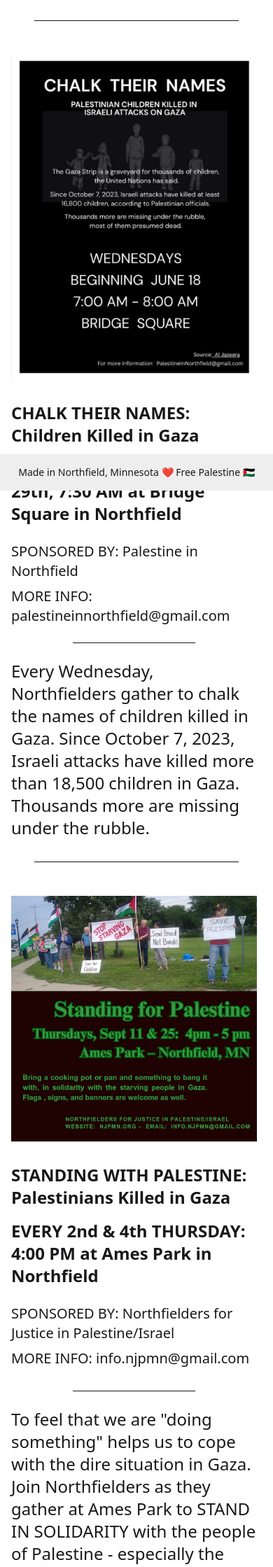
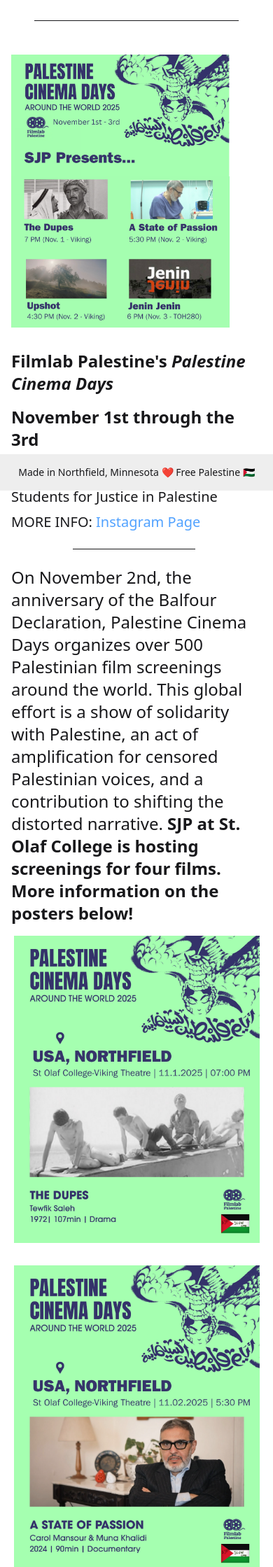
Before and after one commit to VictoryMa8/palestine-in-northfield, a Django app: page /events/ in a window 390 px wide. Shown: the part 143-2382 px from the top of the page at 70% size. Run offline with Django 5.2, Linux system fonts and the light colour scheme.

Commit message:
SJP posters

```diff
--- a/frontend/static/assets/styles/output.css
+++ b/frontend/static/assets/styles/output.css
@@ -13,7 +13,9 @@
     --color-green-800: oklch(44.8% 0.119 151.328);
     --color-green-900: oklch(39.3% 0.095 152.535);
     --color-blue-300: oklch(80.9% 0.105 251.813);
+    --color-blue-400: oklch(70.7% 0.165 254.624);
     --color-blue-500: oklch(62.3% 0.214 259.815);
+    --color-blue-800: oklch(42.4% 0.199 265.638);
     --color-gray-600: oklch(44.6% 0.03 256.802);
     --color-gray-700: oklch(37.3% 0.034 259.733);
     --color-gray-800: oklch(27.8% 0.033 256.848);
@@ -1032,6 +1034,9 @@
   .m-4 {
     margin: calc(var(--spacing) * 4);
   }
+  .m-auto {
+    margin: auto;
+  }
   .mx-2 {
     margin-inline: calc(var(--spacing) * 2);
   }
@@ -1260,6 +1265,9 @@
   .w-5 {
     width: calc(var(--spacing) * 5);
   }
+  .w-8\/10 {
+    width: calc(8/10 * 100%);
+  }
   .w-9\/10 {
     width: calc(9/10 * 100%);
   }
@@ -1426,6 +1434,9 @@
   }
   .text-base-content {
     color: var(--color-base-content);
+  }
+  .text-blue-400 {
+    color: var(--color-blue-400);
   }
   .text-blue-500 {
     color: var(--color-blue-500);
@@ -1536,6 +1547,13 @@
       }
     }
   }
+  .hover\:text-blue-800 {
+    &:hover {
+      @media (hover: hover) {
+        color: var(--color-blue-800);
+      }
+    }
+  }
   .hover\:text-green-500 {
     &:hover {
       @media (hover: hover) {
@@ -1571,6 +1589,16 @@
       display: none;
     }
   }
+  .md\:h-1\/4 {
+    @media (width >= 48rem) {
+      height: calc(1/4 * 100%);
+    }
+  }
+  .md\:h-1\/5 {
+    @media (width >= 48rem) {
+      height: calc(1/5 * 100%);
+    }
+  }
   .md\:h-50 {
     @media (width >= 48rem) {
       height: calc(var(--spacing) * 50);
@@ -1586,11 +1614,26 @@
       height: calc(var(--spacing) * 140);
     }
   }
+  .md\:w-1\/3 {
+    @media (width >= 48rem) {
+      width: calc(1/3 * 100%);
+    }
+  }
   .md\:w-1\/4 {
     @media (width >= 48rem) {
       width: calc(1/4 * 100%);
     }
   }
+  .md\:w-2\/4 {
+    @media (width >= 48rem) {
+      width: calc(2/4 * 100%);
+    }
+  }
+  .md\:w-2\/5 {
+    @media (width >= 48rem) {
+      width: calc(2/5 * 100%);
+    }
+  }
   .md\:w-3\/4 {
     @media (width >= 48rem) {
       width: calc(3/4 * 100%);
@@ -1604,6 +1647,11 @@
   .md\:w-3\/10 {
     @media (width >= 48rem) {
       width: calc(3/10 * 100%);
+    }
+  }
+  .md\:flex-col {
+    @media (width >= 48rem) {
+      flex-direction: column;
     }
   }
   .md\:flex-row {
--- a/frontend/templates/events.html
+++ b/frontend/templates/events.html
@@ -7,8 +7,33 @@
 {% block content %}
 {% load static %}
 
+<h1 class="text-4xl text-center font-bold pt-25">Upcoming Events</h1>
+<hr class="w-3/4 self-center my-8">
+
+<div class="flex flex-col md:flex-row justify-center">
+    <img class="m-4 w-8/10 md:w-1/4" src="{% static 'uploads/general.png' %}">
+    <div class="flex flex-col text-2xl ml-4 mt-4 w-9/10 md:w-3/7">
+        <h2 class="font-bold mb-4">Filmlab Palestine's <i>Palestine Cinema Days</i></h2>
+        <h2 class="font-bold mb-6">November 1st through the 3rd</h2>
+        <h2 class="text-xl mb-2">HOSTED BY: St. Olaf College - Students for Justice in Palestine</h2>
+        <h2 class="text-xl">MORE INFO: <a class="text-blue-400 hover:text-blue-800" href="https://www.instagram.com/sjpstolafcollege/">Instagram Page</a></h2>
+        <hr class="w-2/4 self-center my-6">
+        <p>On November 2nd, the anniversary of the Balfour Declaration, Palestine Cinema Days organizes over 500 Palestinian film screenings around the world. This global effort is a show of solidarity with Palestine, an act of amplification for censored Palestinian voices, and a contribution to shifting the distorted narrative. <b>SJP at St. Olaf College is hosting screenings for four films. More information on the posters below!</b></p>
+    </div>
+</div>
+
+<div class="flex flex-col md:flex-row justify-center items-center">
+    <img class="m-4 w-9/10 md:w-1/4" src="{% static 'assets/images/the_dupes.png' %}">
+    <img class="m-4 w-9/10 md:w-1/4" src="{% static 'assets/images/a_state_of_passion.png' %}">
+    <img class="m-4 w-9/10 md:w-1/4" src="{% static 'assets/images/upshot.png' %}">
+    <img class="m-4 w-9/10 md:w-1/4" src="{% static 'assets/images/jenin_jenin.png' %}">
+</div>
+
+<hr class="w-3/4 self-center my-8">
+
 <h1 class="text-4xl text-center font-bold pt-25">Recurring Events</h1>
 <hr class="w-3/4 self-center my-8">
+
 
 <div class="flex flex-col md:flex-row justify-center">
     <img class="m-4 w-9/10 md:w-1/4" src="{% static 'uploads/chalk_poster.png' %}">
```
Also changed, not shown: explanation.jpg (added), frontend/static/assets/images/a_state_of_passion.png (added), frontend/static/assets/images/general.png (added), frontend/static/assets/images/jenin_jenin.png (added), frontend/static/assets/images/the_dupes.png (added), frontend/static/assets/images/upshot.png (added), frontend/static/uploads/frontend/static/uploads/general.png (added), frontend/static/uploads/general.png (added).
